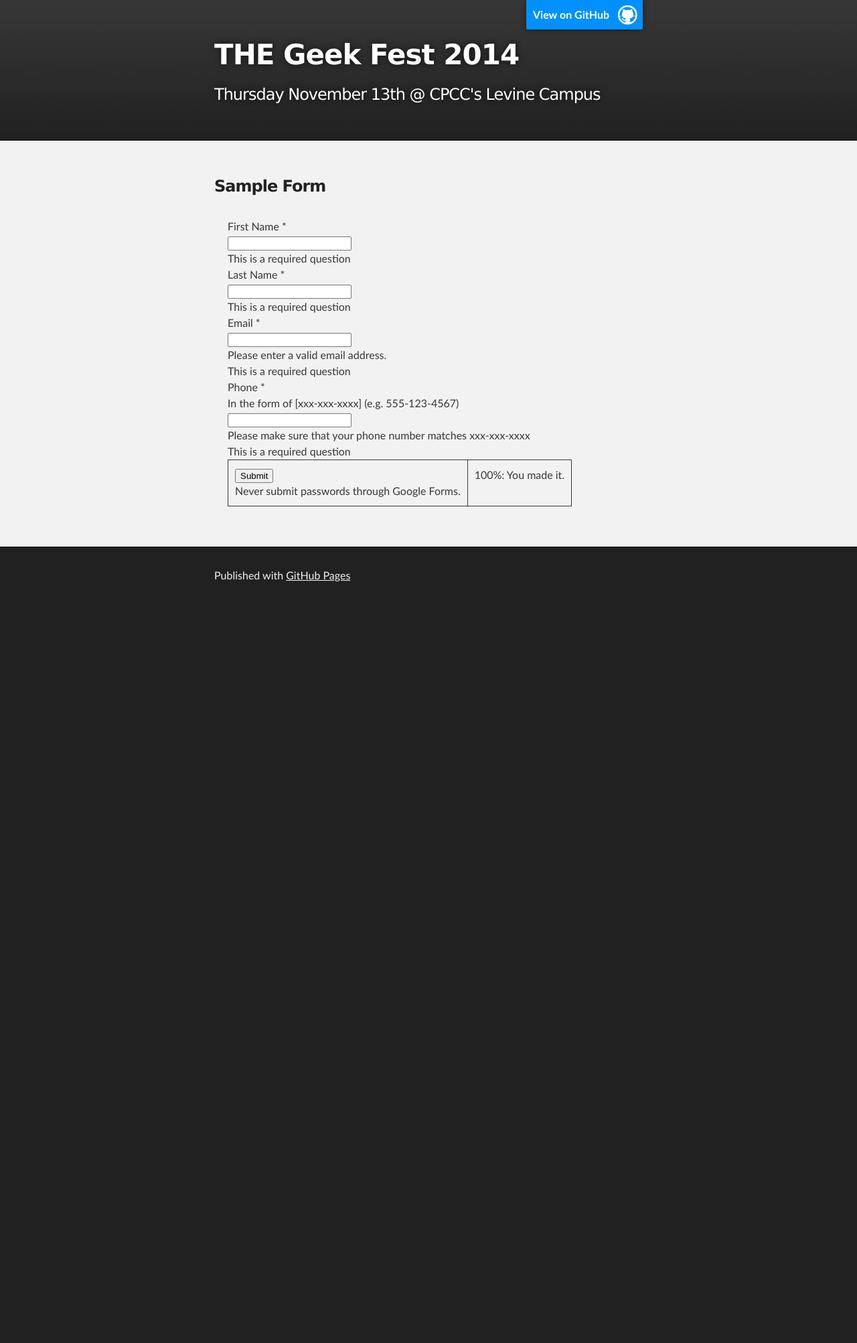
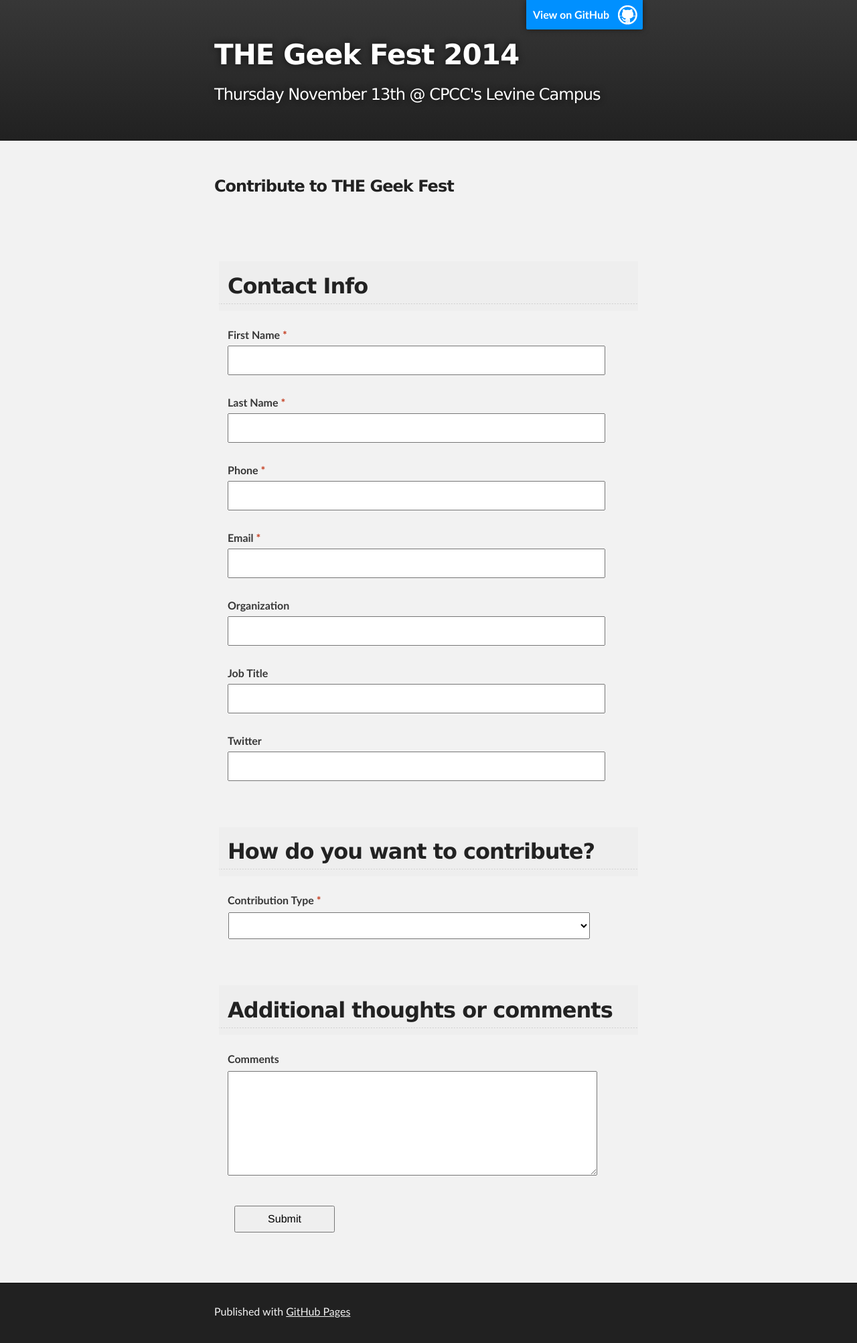
Before and after one commit to bkeyvani/thegeekfest.github.io, a Jekyll site: the page built from contribute/index.html, in a window 1280 px wide. Shown: the whole page at 67% size. Built offline with Jekyll 4.4.1, drawn with Linux system fonts in a browser that asks for light colours; nearby versions of some CDN libraries; before the commit the page ends 906 px from its top, so only the background shows below that.

Commit message:
update contribute form and it's css

```diff
--- a/_layouts/top.html
+++ b/_layouts/top.html
@@ -21,6 +21,9 @@
   <meta name="viewport" content="width=device-width, initial-scale=1">
 
   <link rel="stylesheet" type="text/css" media="screen" href="{{ leadingpath }}/assets/stylesheets/stylesheet.css">
+  {% if page.form == "google" %}
+    <link rel="stylesheet" type="text/css" media="screen" href="{{ leadingpath }}/assets/stylesheets/formview_ltr.css">
+  {% endif %}
 
   <title>{% if page.title %}{{ page.title }} • {% endif %}THE Geek Fest 2014</title>
   <script src="//ajax.googleapis.com/ajax/libs/jquery/2.1.1/jquery.min.js"></script>
--- /dev/null
+++ b/assets/stylesheets/formview_ltr.css
@@ -0,0 +1,430 @@
+.goog-inline-block {
+    position: relative;
+    display: -moz-inline-box;
+    display: inline-block;
+}
+
+* html .goog-inline-block {
+    display: inline;
+}
+
+*:first-child+html .goog-inline-block {
+    display: inline;
+}
+
+.ss-form-title {
+    margin: .67em 0;
+}
+
+.ss-form-desc {
+    font: inherit;
+    width: 99%;
+    margin: 0 0 1em;
+}
+.ss-required-asterisk {
+    color: #c43b1d;
+}
+
+.ss-no-ignore-whitespace {
+    white-space: pre-wrap;
+    word-wrap: break-word;
+}
+
+.form-error-arg {
+    font-weight: bold;
+}
+
+
+table {
+    border-collapse: collapse
+}
+
+.ss-question-list {
+    list-style-type: none;
+}
+
+.ss-date input,.ss-datetime input,.ss-time input {
+    font: inherit;
+}
+
+.ss-hidden-button {
+    border: none;
+    display: none;
+    height: 0;
+    padding: 0;
+    width: 0;
+}
+
+.ss-picker-button-container {
+    background-color: #f5f5f5;
+    background-image: -webkit-linear-gradient(top,#f5f5f5,#f1f1f1);
+    background-image: -moz-linear-gradient(top,#f5f5f5,#f1f1f1);
+    background-image: -ms-linear-gradient(top,#f5f5f5,#f1f1f1);
+    background-image: -o-linear-gradient(top,#f5f5f5,#f1f1f1);
+    background-image: linear-gradient(top,#f5f5f5,#f1f1f1);
+    border: 1px solid #dcdcdc;
+    height: 32px;
+    margin: -1px -1px -1px 1ex;
+}
+
+.ss-picker-container {
+    left: 2ex;
+    position: absolute;
+    z-index: 2;
+}
+
+.ss-calendar-button {
+    padding: 5px 4px 4px 4px;
+    z-index: 1;
+}
+
+.ss-datetime-box {
+    border: 1px solid #dcdcdc;
+    margin-right: 2em;
+    min-height: 32px;
+    padding-left: 3px;
+    vertical-align: middle;
+}
+
+.ss-datetime-box select {
+    margin: 4px 3px;
+    vertical-align: middle;
+}
+
+.ss-datetime-box-spacer {
+    height: 32px;
+    vertical-align: middle;
+}
+
+.ss-grid {
+    overflow-x: auto;
+}
+
+.ss-gridnumbers {
+    text-align: center;
+    border-bottom: 1px solid #d3d8d3;
+}
+
+.ss-gridnumber {
+    display: block;
+    padding: 0.5em 0 .5em;
+}
+
+.ss-gridrow {
+    text-align: center;
+    color: #666;
+    border-bottom: 1px solid #d3d8d3;
+    padding: 0;
+}
+
+.ss-grid-button-label {
+    display: block;
+}
+
+.ss-grid-button-wrapper {
+    padding: .5em .25em;
+}
+
+.ss-grid-row-even {
+    background-color: #fff;
+}
+
+.ss-grid-row-odd {
+    background-color: #f2f2f2;
+}
+
+.ss-gridrow-leftlabel {
+    min-width: 100px;
+    max-width: 200px;
+    padding-left: 15px;
+    text-align: left;
+}
+
+.ss-grideditor-columns input {
+    line-height: 150%;
+}
+
+.ss-grideditor-editor .ss-magiclist-ul span.ss-header {
+    font-weight: bold;
+    padding-right: 1em;
+}
+
+.ss-grid-separator {
+    border: 1px solid #e5e5e5;
+}
+
+.ss-scale {
+    overflow-x: auto;
+}
+
+.ss-scalenumbers {
+    text-align: center;
+}
+
+.ss-scalenumber {
+    display: block;
+    padding: 0.5em 0 .5em;
+}
+
+.ss-scalerow {
+    text-align: center;
+    color: #666;
+    border: 1px solid #d3d8d3;
+    border-left: 0;
+    border-right: 0;
+    padding: .5em .25em;
+}
+
+td.ss-leftlabel {
+    text-align: right;
+    padding-left: 0;
+}
+
+td.ss-rightlabel {
+    text-align: left;
+    padding-right: 0;
+}
+
+.ss-form-entry {
+    margin-bottom: 1.5em;
+}
+
+.ss-form-entry input {
+    vertical-align: middle;
+    margin-left: 0;
+    margin-top: 0;
+}
+
+.ss-form-entry select {
+    max-width: 100%;
+}
+
+.ss-q-title {
+    display: block;
+    font-weight: bold;
+}
+
+h2.ss-q-title {
+    margin-top: .83em;
+    margin-bottom: .83em;
+}
+
+.ss-q-help {
+    display: block;
+}
+
+.ss-q-help {
+    margin: .1em 0 .25em 0;
+}
+
+.ss-secondary-text {
+    color: #666;
+}
+
+.ss-textarea {
+    max-width: 99%;
+}
+
+.ss-q-long {
+    resize: vertical;
+}
+
+.ss-choices {
+    list-style: none;
+    padding: 0;
+}
+
+.ss-choices {
+    margin: .5em 0 0;
+}
+
+.ss-choice-item {
+    margin: 0;
+    line-height: 1.3em;
+    padding-bottom: .5em;
+}
+
+.ss-section-title {
+    background-color: #eee;
+    padding: 0.4em;
+    margin: 2em -0.4em 0;
+}
+
+.ss-section-description {
+    margin-top: 0.5em;
+}
+
+.ss-page-title {
+    margin: 0;
+    padding: 0;
+}
+
+.ss-formwidget-container:focus {
+    outline: none;
+}
+
+.ss-item {
+    margin: 12px 0;
+}
+
+.ss-image,.ss-video,.ss-embeddable-object-container {
+    max-width: 100%;
+    position: relative;
+}
+
+.ss-video {
+    border: none;
+}
+
+.ss-video-badge {
+    left: 0;
+    position: absolute;
+}
+
+.ss-video:focus,.ss-image:focus {
+    outline: none;
+}
+
+.errorbox-bad {
+    background-color: #ffe6cc;
+    padding: 2px;
+}
+
+.errorheader {
+    color: #c43b1d;
+}
+
+.error,.required,.errorbox-bad {
+    border: 2px solid;
+}
+
+.error,.required,.errorbox-bad {
+    border-color: #c43b1d;
+}
+
+.required-message,.error-message {
+    color: #c43b1d;
+    display: none;
+    font-size: 13px;
+}
+
+.required~.required-message,.error~.error-message {
+    display: block
+}
+
+ul.ss-choices.required {
+    margin-left: -3px;
+    margin-top: -3px;
+    padding-left: 4px;
+    padding-top: 4px;
+}
+
+.errorbox-bad {
+    background-color: #ffe6cc;
+    padding: 2px;
+}
+
+.errorheader {
+    color: #c43b1d;
+}
+
+#navigation-table {
+    width: 100%;
+    border: 0 none;
+}
+
+#navigation-buttons {
+    margin-bottom: 0;
+    border: 0 none;
+}
+
+/* form styles */
+form input, form select, form textarea {
+    width: 90%;
+    max-width: 570px;
+    min-height: 40px;
+    margin: 2px auto 5px auto;
+    font: 1em Helvetica, Arial, serif;
+    padding: 5px;
+}
+
+form input {
+    padding: 0 10px;
+}
+
+.phone input {
+    width: 69px;
+}
+
+form label {
+    margin-top: 10px;
+    width: 100%;
+}
+
+form select {
+    height: 40px;
+    margin: 2px 1px 5px 1px;
+    max-width: 99%;
+    padding-top: 10px;
+}
+
+form select option {
+    line-height: 40px;
+    width: 100%;
+    padding: 5px auto;
+}
+
+form button {
+    max-width: 100%;
+    min-width: 150px;
+    height: 40px;
+}
+
+form input[type="button"], input[type="submit"], input[type="reset"] {
+    height: 40px;
+    min-width: 150px;
+    max-width: 300px;
+}
+
+form input[type="color"] {
+    width: 50px;
+    height: 50px;
+    padding: 0;
+}
+
+form input[type="number"] {
+    max-width: 300px;
+}
+
+form input[type="radio"], form input[type="checkbox"] {
+    float: left;
+    width: 20px;
+    margin-right: 5px;
+    margin-top: 0px;
+}
+
+form label input[type="radio"], form label input[type="checkbox"] {
+    margin-top: 0px;
+    min-height: 20px;
+}
+
+form label[for="rad"], form label[for="checkbox"], input[type="date"], input[type="month"], input[type="week"], input[type="time"], input[type="datetime"], input[type="datetime-local"]  {
+    max-width: 280px;
+    margin-top: 0px;
+}
+
+form fieldset div {
+    clear: both;
+    margin: 5px auto;
+}
+
+form.sg-nav {
+    margin: 10px 0;
+}
+
+form.sg-nav select {
+    height: 25px;
+    color: #000;
+}
+
+/* / form styles */
--- a/contribute/index.html
+++ b/contribute/index.html
@@ -2,34 +2,44 @@
 layout: top
 title: Contribute
 description: Contibute to
+form: google
 ---
 
 <h3>
   <a name="Form" class="anchor" href="#form">
     <span class="octicon octicon-link"></span>
   </a>
-  Sample Form
+  Contribute to THE Geek Fest
 </h3>
 
-<!-- <script type="text/javascript">var submitted=false;</script>
+<!-- small hack to redirect the Google Form to local `thanks.html` page instead of Google confirmation page -->
+<script type="text/javascript">var submitted=false;</script>
 <iframe name="hidden_iframe" id="hidden_iframe" style="display:none;"
-onload="if(submitted){window.location='http://thegeekfest.github.io/confirm.html';}"></iframe>
-!-->
+onload="if(submitted){window.location='thanks.html';}"></iframe>
+<!-- end hack -->
 
-<form action="javascript: postContactToGoogle()" method="post">
+<form action="https://docs.google.com/a/keyvani.com/forms/d/16SMTPQT8S_REEx5UZ7iDg7B0mmxk86cEi0xFEH-MRv8/formResponse" method="POST" id="ss-form" target="hidden_iframe" onsubmit="submitted=true;">
   <ol role="list" class="ss-question-list" style="padding-left: 0">
+    <div class="errorbox-good" role="listitem">
+      <div dir="ltr" class="ss-item  ss-section-header">
+        <div class="ss-form-entry">
+          <h2 class="ss-section-title">Contact Info</h2>
+          <div class="ss-section-description ss-no-ignore-whitespace"></div>
+        </div>
+      </div>
+    </div>
     <div class="ss-form-question errorbox-good" role="listitem">
       <div dir="ltr" class="ss-item ss-item-required ss-text">
         <div class="ss-form-entry">
-          <label class="ss-q-item-label" for="firstName">
+          <label class="ss-q-item-label" for="entry_1562922550">
             <div class="ss-q-title">First Name
               <label for="itemView.getDomIdToLabel()" aria-label="(Required field)"></label>
               <span class="ss-required-asterisk">*</span>
             </div>
             <div class="ss-q-help ss-secondary-text" dir="ltr"></div>
           </label>
-          <input type="text" name="firstName" value="" class="ss-q-short" id="firstName" dir="auto" aria-label="First Name  " aria-required="true" required="" title="">
-          <div class="error-message" id="96961856_errorMessage"></div>
+          <input type="text" name="entry.1562922550" value="" class="ss-q-short" id="entry_1562922550" dir="auto" aria-label="First Name  " aria-required="true" required="" title="">
+          <div class="error-message" id="1183881973_errorMessage"></div>
           <div class="required-message">This is a required question</div>
         </div>
       </div>
@@ -37,15 +47,15 @@ onload="if(submitted){window.location='http://thegeekfest.github.io/confirm.html
     <div class="ss-form-question errorbox-good" role="listitem">
       <div dir="ltr" class="ss-item ss-item-required ss-text">
         <div class="ss-form-entry">
-          <label class="ss-q-item-label" for="lastName">
+          <label class="ss-q-item-label" for="entry_248397861">
             <div class="ss-q-title">Last Name
               <label for="itemView.getDomIdToLabel()" aria-label="(Required field)"></label>
               <span class="ss-required-asterisk">*</span>
             </div>
             <div class="ss-q-help ss-secondary-text" dir="ltr"></div>
           </label>
-          <input type="text" name="lastName" value="" class="ss-q-short" id="lastName" dir="auto" aria-label="Last Name  " aria-required="true" required="" title="">
-          <div class="error-message" id="1662398546_errorMessage"></div>
+          <input type="text" name="entry.248397861" value="" class="ss-q-short" id="entry_248397861" dir="auto" aria-label="Last Name  " aria-required="true" required="" title="">
+          <div class="error-message" id="296177768_errorMessage"></div>
           <div class="required-message">This is a required question</div>
         </div>
       </div>
@@ -53,15 +63,15 @@ onload="if(submitted){window.location='http://thegeekfest.github.io/confirm.html
     <div class="ss-form-question errorbox-good" role="listitem">
       <div dir="ltr" class="ss-item ss-item-required ss-text">
         <div class="ss-form-entry">
-          <label class="ss-q-item-label" for="email">
-            <div class="ss-q-title">Email
+          <label class="ss-q-item-label" for="entry_843662138">
+            <div class="ss-q-title">Phone
               <label for="itemView.getDomIdToLabel()" aria-label="(Required field)"></label>
               <span class="ss-required-asterisk">*</span>
             </div>
             <div class="ss-q-help ss-secondary-text" dir="ltr"></div>
           </label>
-          <input type="email" name="email" value="" class="ss-q-short" id="email" dir="auto" aria-label="Email  Please enter a valid email address." aria-required="true" required="" title="Please enter a valid email address.">
-          <div class="error-message" id="924473769_errorMessage">Please enter a valid email address.</div>
+          <input type="tel" name="entry.843662138" value="" class="ss-q-short" id="entry_843662138" dir="auto" aria-label="Phone  " aria-required="true" required="" title="">
+          <div class="error-message" id="668067463_errorMessage"></div>
           <div class="required-message">This is a required question</div>
         </div>
       </div>
@@ -69,37 +79,117 @@ onload="if(submitted){window.location='http://thegeekfest.github.io/confirm.html
     <div class="ss-form-question errorbox-good" role="listitem">
       <div dir="ltr" class="ss-item ss-item-required ss-text">
         <div class="ss-form-entry">
-          <label class="ss-q-item-label" for="phone">
-            <div class="ss-q-title">Phone
+          <label class="ss-q-item-label" for="entry_809307019">
+            <div class="ss-q-title">Email
               <label for="itemView.getDomIdToLabel()" aria-label="(Required field)"></label>
               <span class="ss-required-asterisk">*</span>
             </div>
-            <div class="ss-q-help ss-secondary-text" dir="ltr">In the form of [xxx-xxx-xxxx] (e.g. 555-123-4567)</div>
+            <div class="ss-q-help ss-secondary-text" dir="ltr"></div>
           </label>
-          <input type="tel" name="phone" value="" class="ss-q-short" id="phone" dir="auto" aria-label="Phone In the form of [xxx-xxx-xxxx] (e.g. 555-123-4567) Please make sure that your phone number matches xxx-xxx-xxxx" aria-required="true" required="" pattern=".*^\d{3}-\d{3}-\d{4}$.*" title="Please make sure that your phone number matches xxx-xxx-xxxx">
-          <div class="error-message" id="1859331160_errorMessage">Please make sure that your phone number matches xxx-xxx-xxxx</div>
+          <input type="email" name="entry.809307019" value="" class="ss-q-short" id="entry_809307019" dir="auto" aria-label="Email  Please enter a valid email address" aria-required="true" required="" title="Please enter a valid email address">
+          <div class="error-message" id="1878163524_errorMessage">Please enter a valid email address</div>
           <div class="required-message">This is a required question</div>
         </div>
       </div>
     </div>
-    <input type="hidden" name="draftResponse" value="[,,&quot;-1667799295894433192&quot;]">
+    <div class="ss-form-question errorbox-good" role="listitem">
+      <div dir="ltr" class="ss-item  ss-text">
+        <div class="ss-form-entry">
+          <label class="ss-q-item-label" for="entry_457046057">
+            <div class="ss-q-title">Organization</div>
+            <div class="ss-q-help ss-secondary-text" dir="ltr"></div>
+          </label>
+          <input type="text" name="entry.457046057" value="" class="ss-q-short" id="entry_457046057" dir="auto" aria-label="Organization  " title="">
+          <div class="error-message" id="699271225_errorMessage"></div>
+          <div class="required-message">This is a required question</div>
+        </div>
+      </div>
+    </div>
+    <div class="ss-form-question errorbox-good" role="listitem">
+      <div dir="ltr" class="ss-item  ss-text">
+        <div class="ss-form-entry">
+          <label class="ss-q-item-label" for="entry_1426229755">
+            <div class="ss-q-title">Job Title</div>
+            <div class="ss-q-help ss-secondary-text" dir="ltr"></div>
+          </label>
+          <input type="text" name="entry.1426229755" value="" class="ss-q-short" id="entry_1426229755" dir="auto" aria-label="Job Title  Must contain " pattern=".*.*" title="Must contain ">
+          <div class="error-message" id="2061059774_errorMessage">Must contain </div>
+          <div class="required-message">This is a required question</div>
+        </div>
+      </div>
+    </div>
+    <div class="ss-form-question errorbox-good" role="listitem">
+      <div dir="ltr" class="ss-item  ss-text">
+        <div class="ss-form-entry">
+          <label class="ss-q-item-label" for="entry_1227290217">
+            <div class="ss-q-title">Twitter</div>
+            <div class="ss-q-help ss-secondary-text" dir="ltr"></div>
+          </label>
+          <input type="text" name="entry.1227290217" value="" class="ss-q-short" id="entry_1227290217" dir="auto" aria-label="Twitter  " title="">
+          <div class="error-message" id="1405161800_errorMessage"></div>
+          <div class="required-message">This is a required question</div>
+        </div>
+      </div>
+    </div>
+    <div class="errorbox-good" role="listitem">
+      <div dir="ltr" class="ss-item  ss-section-header">
+        <div class="ss-form-entry">
+          <h2 class="ss-section-title">How do you want to contribute?</h2>
+          <div class="ss-section-description ss-no-ignore-whitespace"></div>
+        </div>
+      </div>
+    </div>
+    <div class="ss-form-question errorbox-good" role="listitem">
+      <div dir="ltr" class="ss-item ss-item-required ss-select">
+        <div class="ss-form-entry">
+          <label class="ss-q-item-label" for="entry_2128012833">
+            <div class="ss-q-title">Contribution Type
+              <label for="itemView.getDomIdToLabel()" aria-label="(Required field)"></label>
+              <span class="ss-required-asterisk">*</span>
+            </div>
+            <div class="ss-q-help ss-secondary-text" dir="ltr"></div>
+          </label>
+          <select name="entry.2128012833" id="entry_2128012833" aria-label="Contribution Type  " aria-required="true" required="">
+            <option value=""></option>
+            <option value="Exhibitor">Exhibitor</option>
+            <option value="Presenter">Presenter</option>
+            <option value="Sponsor">Sponsor</option>
+            <option value="Volunteer">Volunteer</option>
+          </select>
+          <div class="required-message">This is a required question</div>
+        </div>
+      </div>
+    </div>
+    <div class="errorbox-good" role="listitem">
+      <div dir="ltr" class="ss-item  ss-section-header">
+        <div class="ss-form-entry">
+          <h2 class="ss-section-title">Additional thoughts or comments</h2>
+          <div class="ss-section-description ss-no-ignore-whitespace"></div>
+        </div>
+      </div>
+    </div>
+    <div class="ss-form-question errorbox-good" role="listitem">
+      <div dir="ltr" class="ss-item  ss-paragraph-text">
+        <div class="ss-form-entry">
+          <label class="ss-q-item-label" for="entry_190138350">
+            <div class="ss-q-title">Comments</div>
+            <div class="ss-q-help ss-secondary-text" dir="ltr"></div>
+          </label>
+          <textarea name="entry.190138350" rows="8" cols="0" class="ss-q-long" id="entry_190138350" dir="auto" aria-label="Comments  "></textarea>
+          <div class="error-message" id="860633547_errorMessage"></div>
+          <div class="required-message">This is a required question</div>
+        </div>
+      </div>
+    </div>
+    <input type="hidden" name="draftResponse" value="[,,&quot;2167990432529428070&quot;]">
     <input type="hidden" name="pageHistory" value="0">
-    <input type="hidden" name="fbzx" value="-1667799295894433192">
+    <input type="hidden" name="fbzx" value="2167990432529428070">
     <div class="ss-item ss-navigate">
       <table id="navigation-table">
         <tbody>
           <tr>
             <td class="ss-form-entry goog-inline-block" id="navigation-buttons" dir="ltr">
               <input type="submit" name="submit" value="Submit" id="ss-submit">
-              <div class="ss-password-warning ss-secondary-text">Never submit passwords through Google Forms.</div>
-            </td>
-            <td id="progress-container">
-              <div id="progress-bar" class="jfk-progressBar-nonBlocking progress-bar-horizontal goog-inline-block">
-                <div class="progress-bar-horizontal" aria-valuenow="100" aria-valuemin="0" aria-valuemax="100" role="progressbar" aria-live="polite">
-                  <div class="progress-bar-thumb" style="width: 100%; background-color: rgb(204, 204, 204);"></div>
-                </div>
-              </div>
-              <div id="progress-label" class="progress-label">100%: You made it.</div>
             </td>
           </tr>
         </tbody>
```
Also changed, not shown: contribute/testform.html (deleted, +0 -127 lines).
